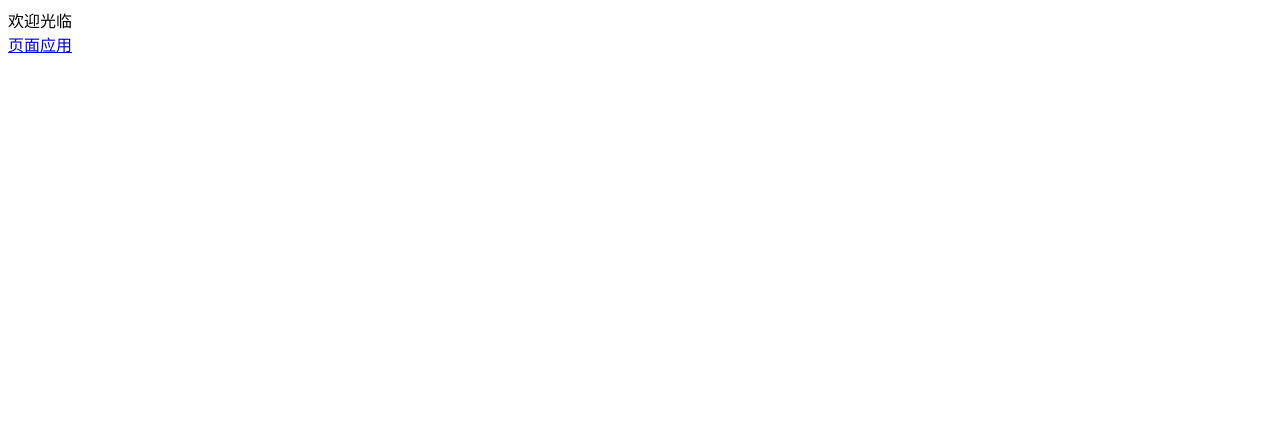
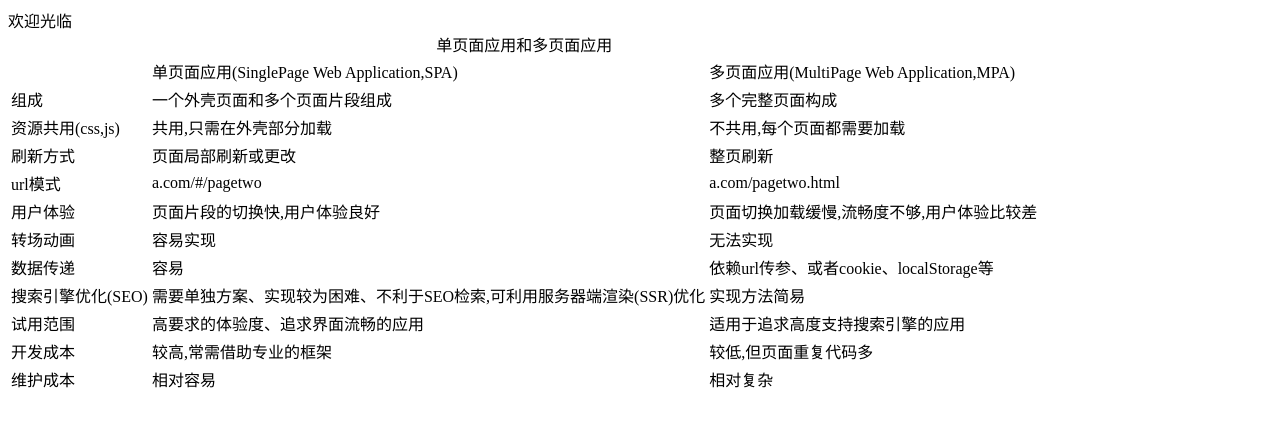
Before and after one commit to mehouse/webnotes.github.io, a plain HTML site: page index.html in a window 1280 px wide. Drawn offline with Linux system fonts and the light colour scheme.

Commit message:
提交本地table

```diff
--- a/index.html
+++ b/index.html
@@ -13,9 +13,71 @@
         </div>
     </header>
     <main>
-        <nav>
-            <a href="/src/views/data.html" title="单页面应用和多页面应用的详细对比">页面应用</a>
-        </nav>
+        <table>
+            <caption>单页面应用和多页面应用</caption>
+            <tbody>
+                <tr>
+                    <td></td>
+                    <td>单页面应用(SinglePage Web Application,SPA)</td>
+                    <td>多页面应用(MultiPage Web Application,MPA)</td>
+                </tr>
+                <tr>
+                    <td>组成</td>
+                    <td>一个外壳页面和多个页面片段组成</td>
+                    <td>多个完整页面构成</td>
+                </tr>
+                <tr>
+                    <td>资源共用(css,js)</td>
+                    <td>共用,只需在外壳部分加载</td>
+                    <td>不共用,每个页面都需要加载</td>
+                </tr>
+                <tr>
+                    <td>刷新方式</td>
+                    <td>页面局部刷新或更改</td>
+                    <td>整页刷新</td>
+                </tr>
+                <tr>
+                    <td>url模式</td>
+                    <td>a.com/#/pagetwo</td>
+                    <td>a.com/pagetwo.html</td>
+                </tr>
+                <tr>
+                    <td>用户体验</td>
+                    <td>页面片段的切换快,用户体验良好</td>
+                    <td>页面切换加载缓慢,流畅度不够,用户体验比较差</td>
+                </tr>
+                <tr>
+                    <td>转场动画</td>
+                    <td>容易实现</td>
+                    <td>无法实现</td>
+                </tr>
+                <tr>
+                    <td>数据传递</td>
+                    <td>容易</td>
+                    <td>依赖url传参、或者cookie、localStorage等</td>
+                </tr>
+                <tr>
+                    <td>搜索引擎优化(SEO)</td>
+                    <td>需要单独方案、实现较为困难、不利于SEO检索,可利用服务器端渲染(SSR)优化</td>
+                    <td>实现方法简易</td>
+                </tr>
+                <tr>
+                    <td>试用范围</td>
+                    <td>高要求的体验度、追求界面流畅的应用</td>
+                    <td>适用于追求高度支持搜索引擎的应用</td>
+                </tr>
+                <tr>
+                    <td>开发成本</td>
+                    <td>较高,常需借助专业的框架</td>
+                    <td>较低,但页面重复代码多</td>
+                </tr>
+                <tr>
+                    <td>维护成本</td>
+                    <td>相对容易</td>
+                    <td>相对复杂</td>
+                </tr>
+            </tbody>
+        </table>
     </main>
     <footer>
 
```
